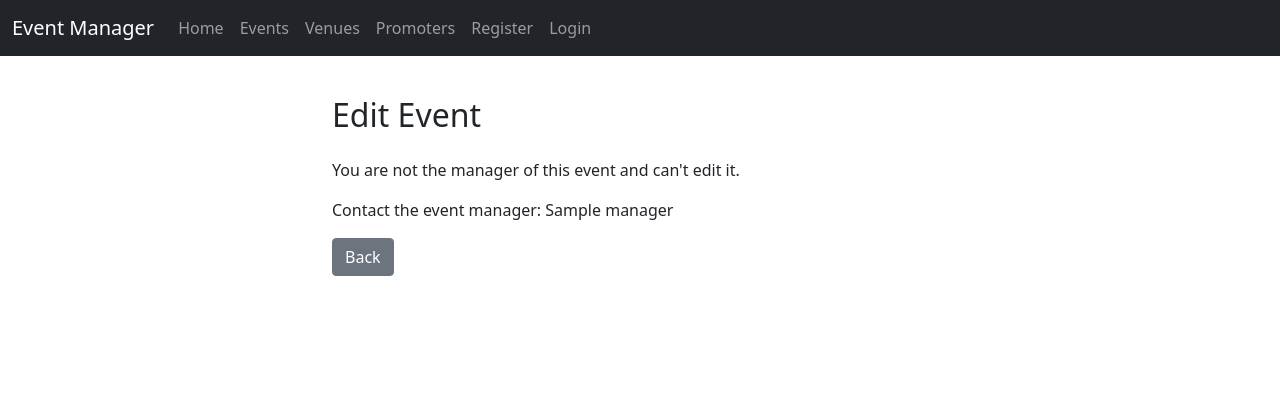
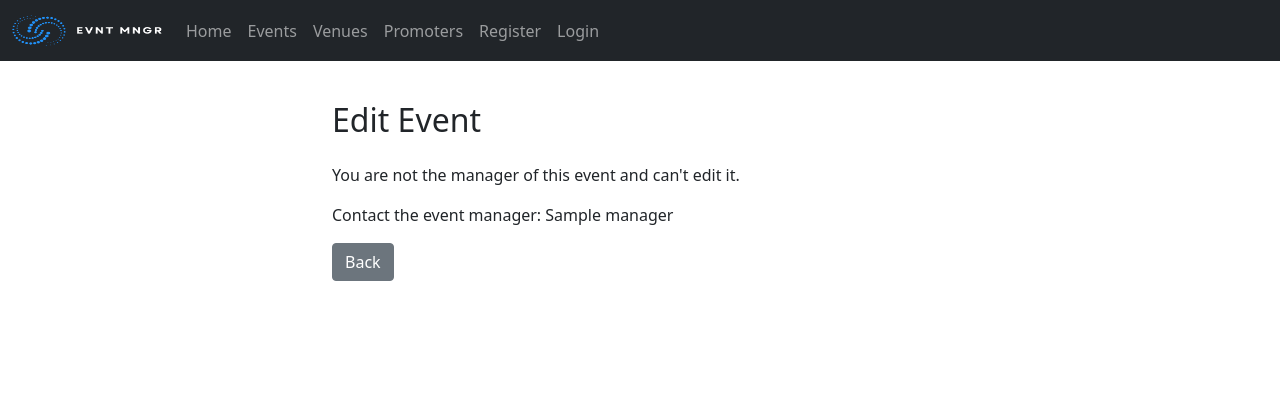
Before and after one commit to jackjakarta/eventManager, a Django app: template website/templates/website/edit_event.html in a window 1280 px wide. Shown: the top 420 px of the page. Run offline with Django 5.2, Linux system fonts and the light colour scheme; the template is opened without the code that fills it: most values are stand-ins (such as "Sample title", 1, 10 or a date in 2020); some libraries are stand-ins or nearby versions.

Commit message:
added logo to navbar

```diff
--- a/website/templates/website/elements/navbar.html
+++ b/website/templates/website/elements/navbar.html
@@ -2,7 +2,9 @@
 
 <nav class="navbar navbar-expand-lg navbar-dark bg-dark">
     <div class="container-fluid">
-        <a class="navbar-brand" href="{% url 'home' %}">Event Manager</a>
+        <a class="navbar-brand" href="{% url 'home' %}">
+            <img src="{% static 'website/img/logo.png' %}" alt="EvntMngr Logo" width="150" height="35">
+        </a>
         <button class="navbar-toggler" type="button" data-bs-toggle="collapse" data-bs-target="#navbarNav"
                 aria-controls="navbarNav" aria-expanded="false" aria-label="Toggle navigation">
             <span class="navbar-toggler-icon"></span>
```
Also changed, not shown: static/website/img/logo.png (added).
